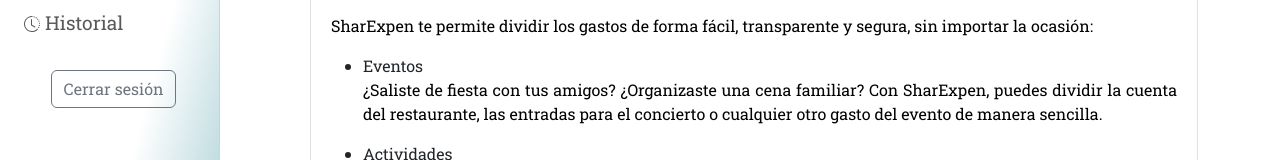
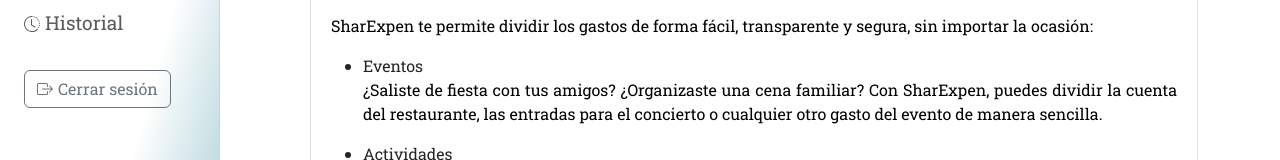
Before and after one commit to matildejb/TFM_front, an Angular app: page /settings/about in a window 1280 px wide. Shown: the part 322-482 px from the top of the page. Built offline with nearby package versions, Linux system fonts and the light colour scheme; no server answers; sample sign-in values are in the browser's storage.

Commit message:
IMG active

```diff
--- a/src/app/components/footer/footer.component.html
+++ b/src/app/components/footer/footer.component.html
@@ -11,8 +11,8 @@
     <div class="github-dropdown">
         <button id="githubIcon" class="github bi bi-github" aria-haspopup="true" aria-expanded="false"></button>
         <div class="github-dropdown-content">
-            <a href="https://github.com/Rarmero98/TFM_back.git" target="_blank">Backend Repo</a>
-            <a href="https://github.com/Rarmero98/TFM_front.git" target="_blank">Frontend Repo</a>
+            <a href="https://github.com/matildejb/TFM_back.git" target="_blank">Backend Repo</a>
+            <a href="https://github.com/matildejb/TFM_front.git" target="_blank">Frontend Repo</a>
         </div>
     </div>
 </div>
--- a/src/app/components/header/navbar/navbar.component.html
+++ b/src/app/components/header/navbar/navbar.component.html
@@ -65,7 +65,15 @@
                     Historial</a>
             </li>
             <li class="nav-item text-center">
-                <button class="btn btn-outline-secondary mt-4" id="logoutButton" (click)="logout()">Cerrar
+                <button class="btn btn-outline-secondary mt-4 d-flex justify-content-center align-items-center"
+                    id="logoutButton" (click)="logout()">
+                    <svg xmlns="http://www.w3.org/2000/svg" width="16" height="16" fill="currentColor"
+                        class="bi bi-box-arrow-right" viewBox="0 0 16 16">
+                        <path fill-rule="evenodd"
+                            d="M10 12.5a.5.5 0 0 1-.5.5h-8a.5.5 0 0 1-.5-.5v-9a.5.5 0 0 1 .5-.5h8a.5.5 0 0 1 .5.5v2a.5.5 0 0 0 1 0v-2A1.5 1.5 0 0 0 9.5 2h-8A1.5 1.5 0 0 0 0 3.5v9A1.5 1.5 0 0 0 1.5 14h8a1.5 1.5 0 0 0 1.5-1.5v-2a.5.5 0 0 0-1 0z" />
+                        <path fill-rule="evenodd"
+                            d="M15.854 8.354a.5.5 0 0 0 0-.708l-3-3a.5.5 0 0 0-.708.708L14.293 7.5H5.5a.5.5 0 0 0 0 1h8.793l-2.147 2.146a.5.5 0 0 0 .708.708z" />
+                    </svg>Cerrar
                     sesión</button>
             </li>
         </ul>
--- a/src/app/pages/landing/carousel/carousel.component.html
+++ b/src/app/pages/landing/carousel/carousel.component.html
@@ -8,7 +8,7 @@
   </div>
   <div class="carousel-inner">
 
-    <div class="carousel-item" data-bs-interval="2000">
+    <div class="carousel-item active" data-bs-interval="2000">
       <div class="carousel-img">
         <img src="assets/images/gastos.png" class="img-fluid image"
           alt="Una animación que representa el reparto de gastos entre usuarios." />
@@ -22,7 +22,7 @@
       </div>
     </div>
 
-    <div class="carousel-item active" data-bs-interval="10000">
+    <div class="carousel-item" data-bs-interval="10000">
       <div class="carousel-img">
         <img src="assets/images/seguimiento.png" class="img-fluid image"
           alt="Una animación que representa el seguimiento que se puede hacer de los gastos en la aplicación." />
```
